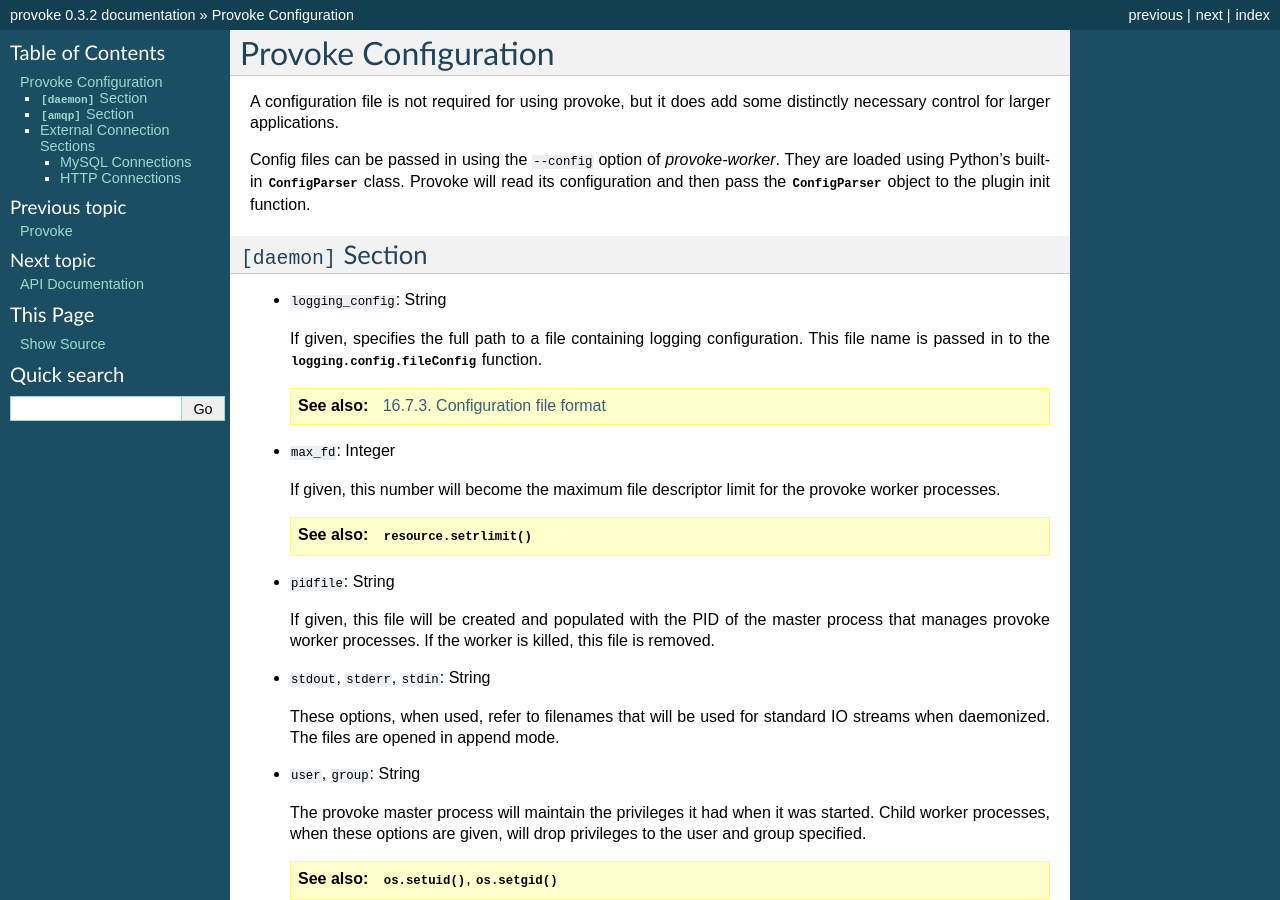
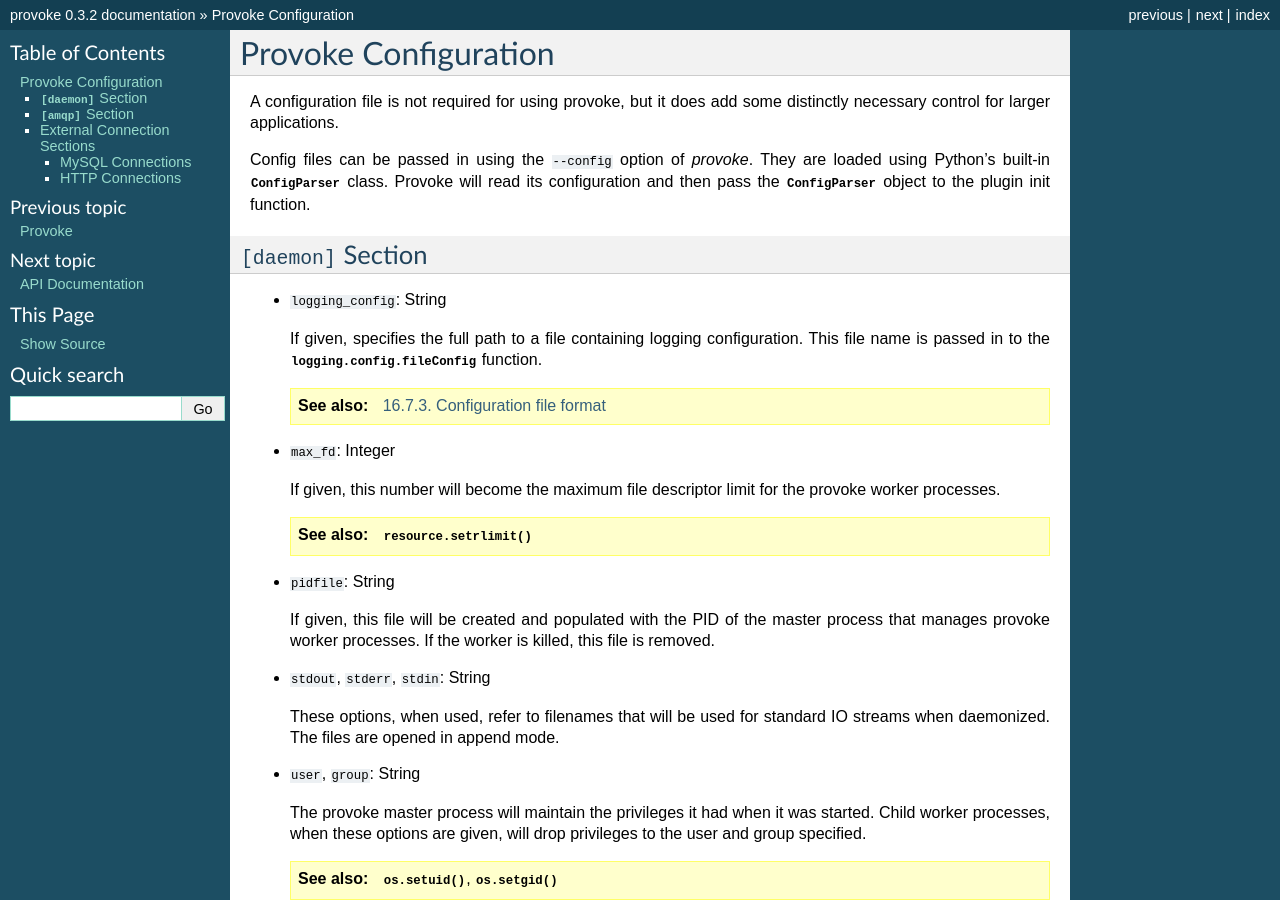
Before and after one commit to RSEmail/provoke, a Sphinx documentation site: the page built from doc/source/config.rst, in a window 1280 px wide and 900 px high. Built offline with Sphinx 7.4.7, drawn with Linux system fonts in a browser that asks for light colours; pages that are not in the unit, such as notebooks, are missing from menus.

Commit message:
change script name to provoke

```diff
--- a/doc/source/config.rst
+++ b/doc/source/config.rst
@@ -7,10 +7,10 @@
 A configuration file is not required for using provoke, but it does add some
 distinctly necessary control for larger applications.
 
-Config files can be passed in using the ``--config`` option of
-*provoke-worker*. They are loaded using Python's built-in |ConfigParser| class.
-Provoke will read its configuration and then pass the |ConfigParser| object to
-the plugin init function.
+Config files can be passed in using the ``--config`` option of *provoke*. They
+are loaded using Python's built-in |ConfigParser| class.  Provoke will read its
+configuration and then pass the |ConfigParser| object to the plugin init
+function.
 
 ``[daemon]`` Section
 --------------------
--- a/setup.py
+++ b/setup.py
@@ -23,4 +23,5 @@
       },
       entry_points={
           'provoke.workers': ['example = provoke.example.worker:register'],
-          'console_scripts': ['provoke-worker = provoke.worker.main:main']})
+          'console_scripts': ['provoke = provoke.worker.main:main'],
+      })
```
Also changed, not shown: README.md (+6 -5 lines).
